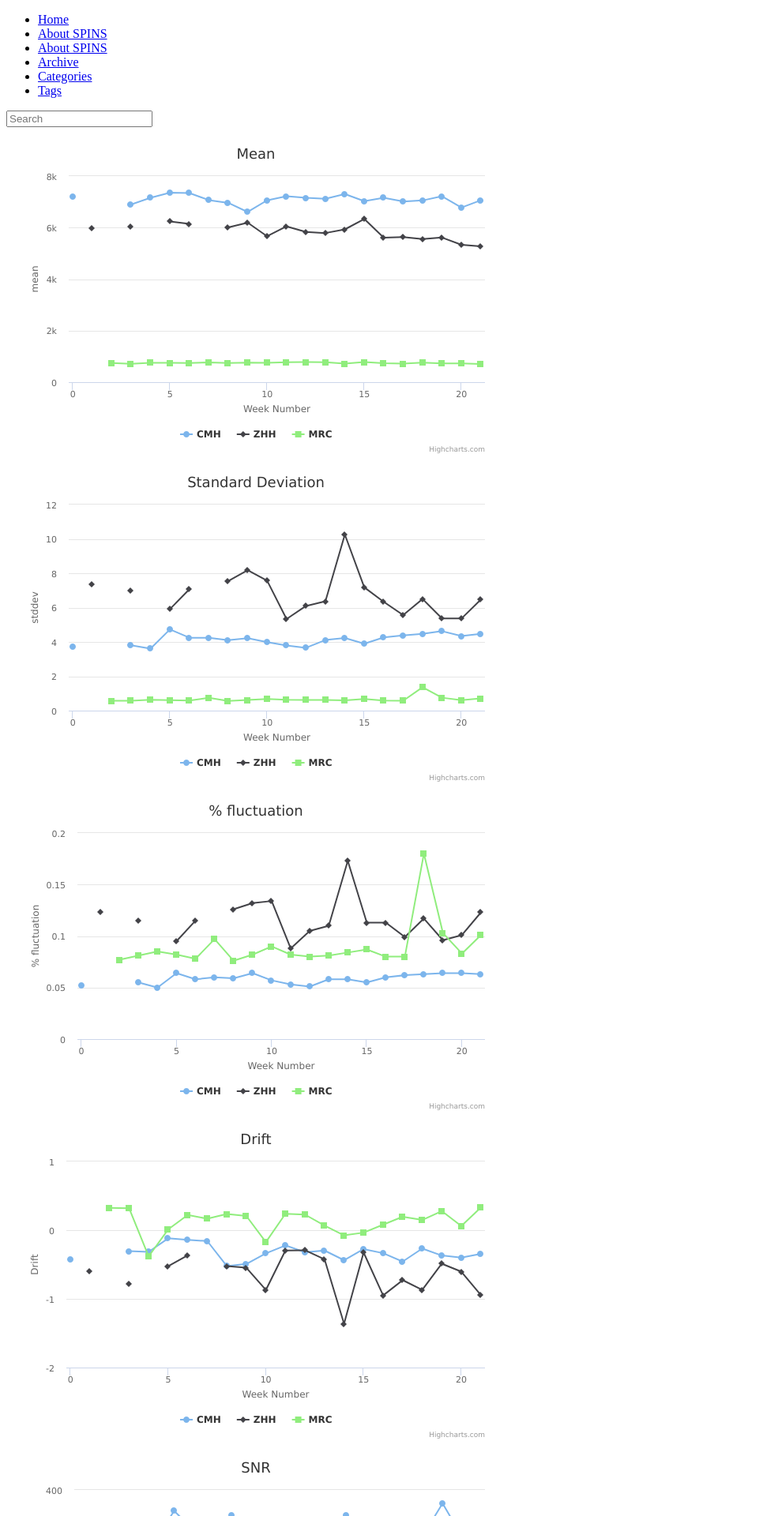
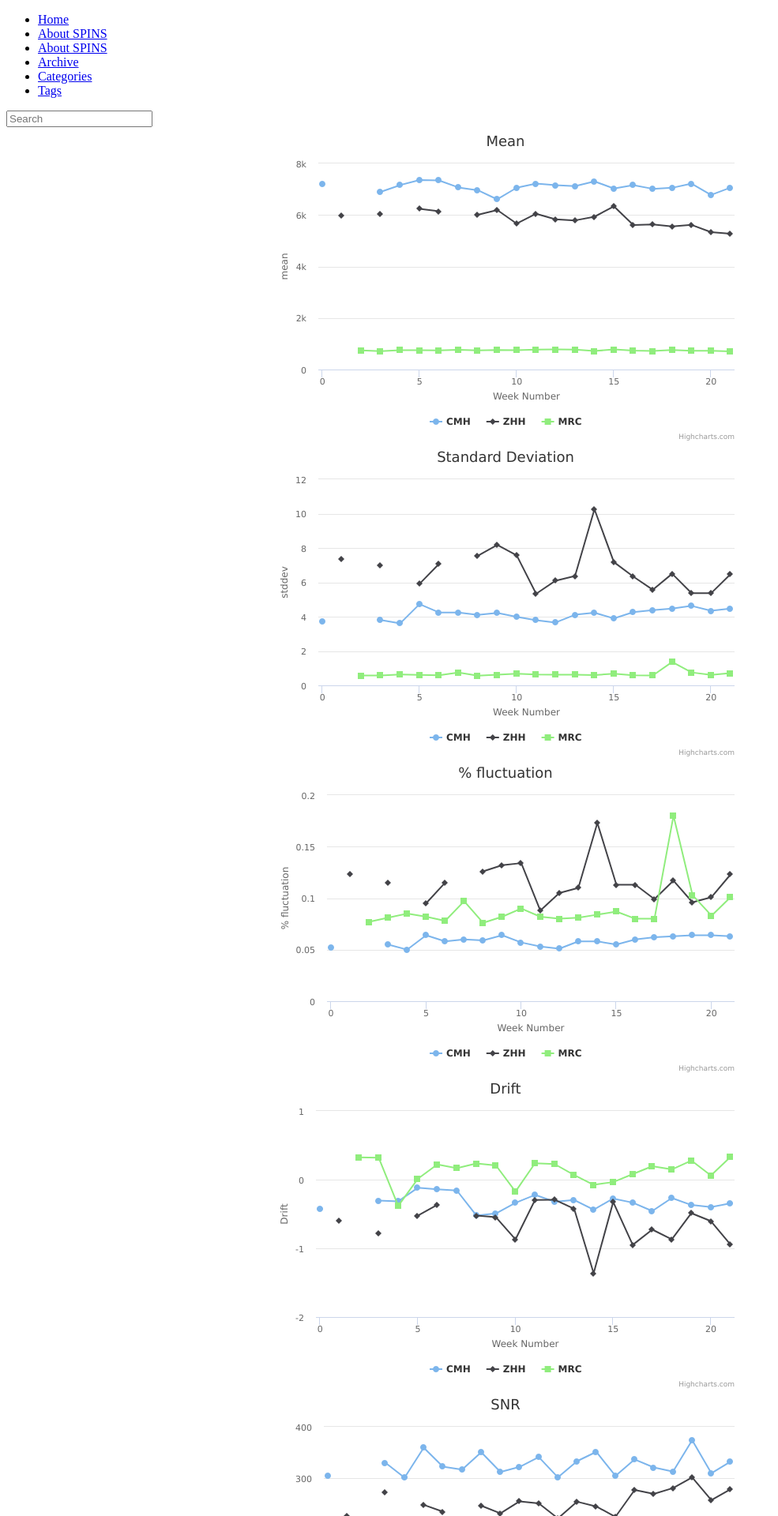
Before and after one commit to kochunov/spins, a Jekyll site: the page built from fmri.md, in a window 1280 px wide. Shown: the top 1920 px of the page at 79% size, without its empty margins (0-985 px from the left). Built offline with Jekyll 4.4.1, drawn with Linux system fonts in a browser that asks for light colours; nearby versions of some CDN libraries; library files that are not in the unit come from our copies.

Commit message:
centered

```diff
--- a/fmri.md
+++ b/fmri.md
@@ -7,15 +7,13 @@ tags : [highcharts]
 <script type="text/javascript" src="http://code.highcharts.com/highcharts.js"></script>
 <script type="text/javascript" src="http://code.highcharts.com/modules/data.js"></script>
 
-<div style="margin: auto auto">
-<div id="container0" style="width: 600px; height: 400px; margin: 1em 1em;"></div>
-<div id="container1" style="width: 600px; height: 400px; margin: 1em 1em;"></div>
-<div id="container2" style="width: 600px; height: 400px; margin: 1em 1em;"></div>
-<div id="container3" style="width: 600px; height: 400px; margin: 1em 1em;"></div>
-<div id="container4" style="width: 600px; height: 400px; margin: 1em 1em;"></div>
-<div id="container5" style="width: 600px; height: 400px; margin: 1em 1em;"></div>
-<div id="container6" style="width: 600px; height: 400px; margin: 1em 1em;"></div>
-</div>
+<div id="container0" style="width: 600px; height: 400px; margin: auto auto;"></div>
+<div id="container1" style="width: 600px; height: 400px; margin: auto auto;"></div>
+<div id="container2" style="width: 600px; height: 400px; margin: auto auto;"></div>
+<div id="container3" style="width: 600px; height: 400px; margin: auto auto;"></div>
+<div id="container4" style="width: 600px; height: 400px; margin: auto auto;"></div>
+<div id="container5" style="width: 600px; height: 400px; margin: auto auto;"></div>
+<div id="container6" style="width: 600px; height: 400px; margin: auto auto;"></div>
 
 <script type="text/javascript">
 databr0s = [
```
